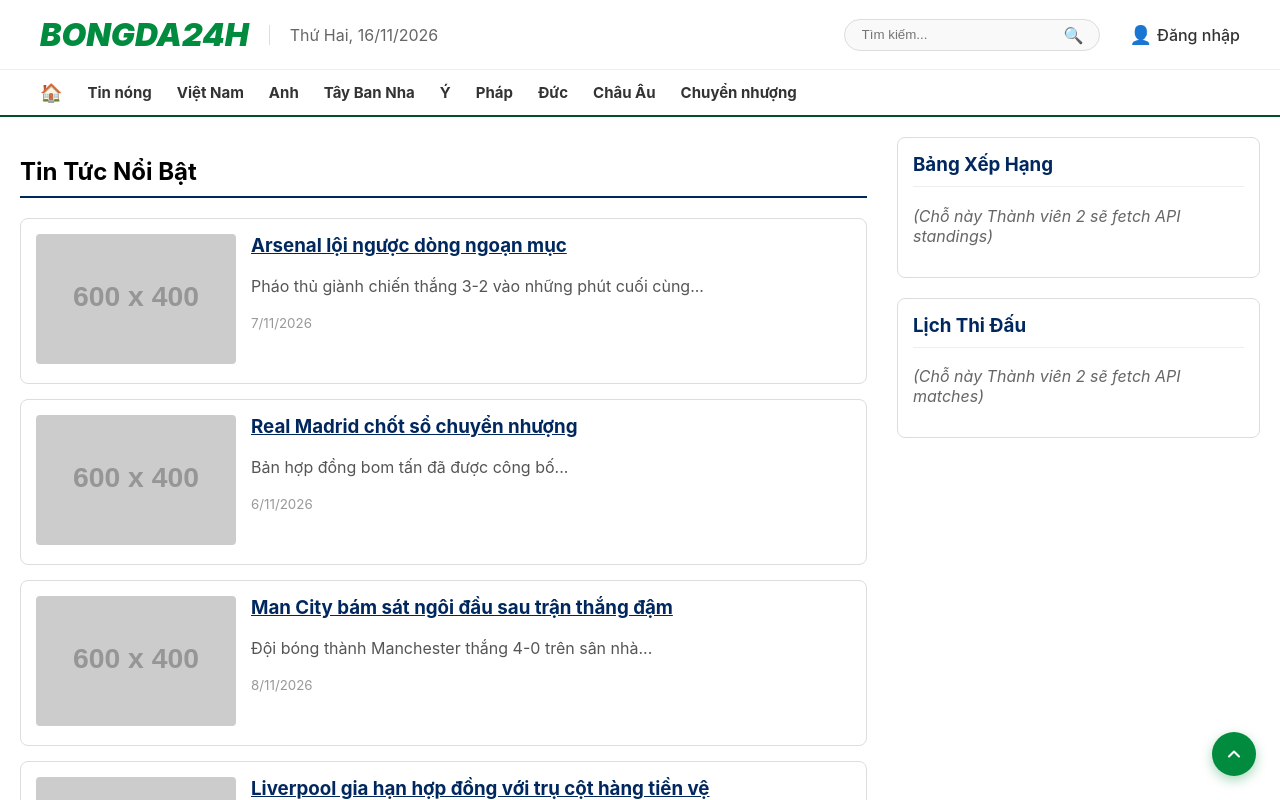
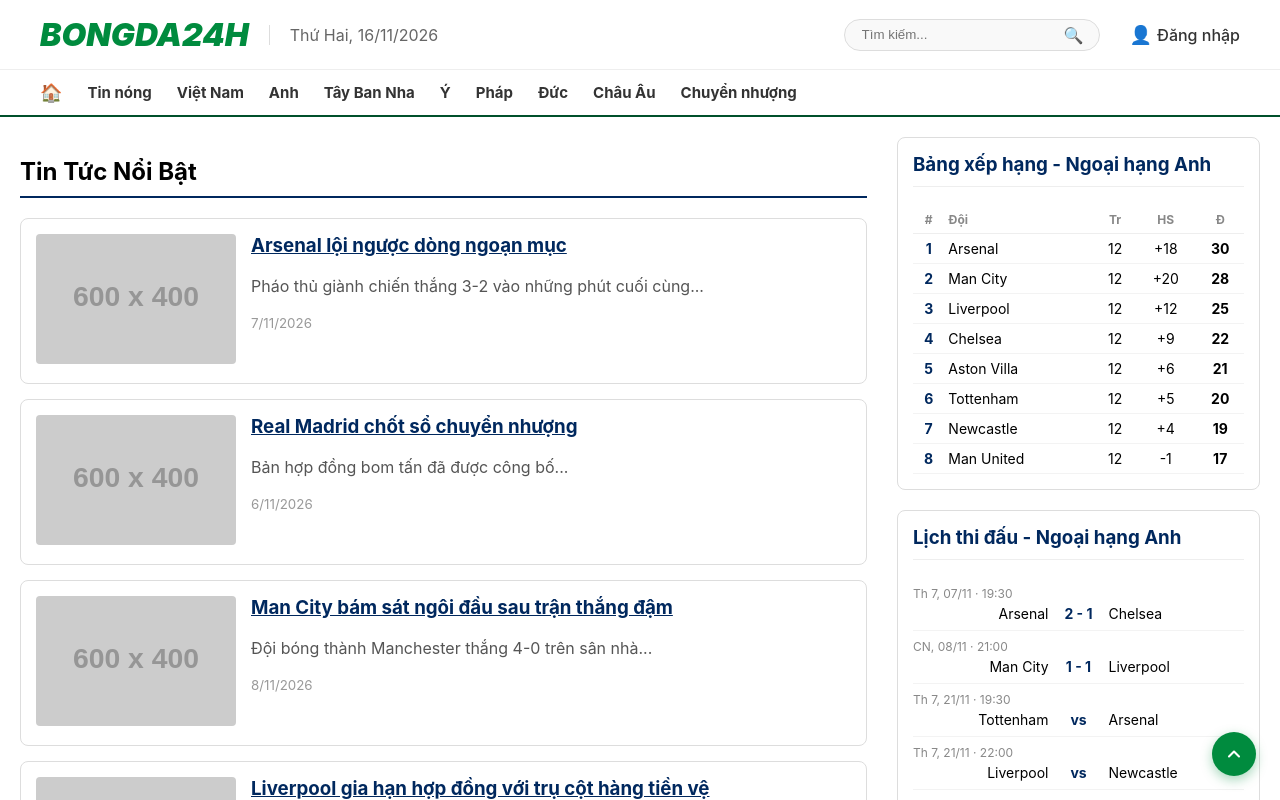
Before and after one commit to Kha-RndSoul/LTFE_CK, a React (Create React App) app: page / in a window 1280 px wide. Shown: the top 800 px of the page. Built offline with nearby package versions, Linux system fonts and the light colour scheme; data requests are answered from the project's data file.

Commit message:
them widget bang xep hang va lich thi dau cho sidebar

```diff
--- /dev/null
+++ b/src/components/sidebar/MatchScheduleWidget.tsx
@@ -0,0 +1,89 @@
+import React, { useState, useEffect } from 'react';
+import { IMatch } from '../../types';
+import { getMatches } from '../../services/api';
+import { LEAGUE_NAMES } from '../../utils/leagues';
+import { formatMatchDate, formatMatchTime } from '../../utils/helpers';
+import WidgetCard from './WidgetCard';
+
+interface MatchScheduleWidgetProps {
+    leagueId: string; // giai can hien lich dau
+    limit?: number; // tong so tran hien thi, mac dinh 5
+}
+
+const pickMatches = (matches: IMatch[], limit: number): IMatch[] => {
+    const finished = matches.filter((m) => m.status === 'finished').slice(-2);
+    const upcoming = matches
+        .filter((m) => m.status !== 'finished')
+        .slice(0, Math.max(limit - finished.length, 0));
+    return [...finished, ...upcoming];
+};
+
+const MatchScheduleWidget: React.FC<MatchScheduleWidgetProps> = ({ leagueId, limit = 5 }) => {
+    const [matches, setMatches] = useState<IMatch[]>([]);
+    const [loading, setLoading] = useState<boolean>(true);
+    const [error, setError] = useState<boolean>(false);
+
+    useEffect(() => {
+        let isCancelled = false;
+
+        const fetchMatches = async () => {
+            setLoading(true);
+            setError(false);
+            try {
+                const data = await getMatches(leagueId);
+                if (!isCancelled) setMatches(data);
+            } catch (err) {
+                if (isCancelled) return;
+                console.error('Loi tai lich thi dau:', err);
+                setError(true);
+            } finally {
+                if (!isCancelled) setLoading(false);
+            }
+        };
+        fetchMatches();
+
+        return () => {
+            isCancelled = true;
+        };
+    }, [leagueId]);
+
+    const leagueName = LEAGUE_NAMES[leagueId];
+    const title = leagueName ? `Lịch thi đấu - ${leagueName}` : 'Lịch thi đấu';
+    const shownMatches = pickMatches(matches, limit);
+
+    const renderBody = () => {
+        if (loading) return <p style={{ color: '#666' }}>Đang tải...</p>;
+        if (error) return <p style={{ color: 'red' }}>Không tải được lịch thi đấu.</p>;
+        if (shownMatches.length === 0) return <p style={{ color: '#666' }}>Chưa có dữ liệu.</p>;
+
+        return (
+            <div>
+                {shownMatches.map((m) => (
+                    <div key={m.id} style={{ padding: '8px 0', borderBottom: '1px solid #f3f3f3' }}>
+                        {/* dong tren: ngay gio hoac dang truc tiep */}
+                        <div style={{ fontSize: '12px', color: '#888', marginBottom: '4px' }}>
+                            {m.status === 'live' ? (
+                                <span style={{ color: 'red', fontWeight: 'bold' }}>● TRỰC TIẾP</span>
+                            ) : (
+                                `${formatMatchDate(m.kickoff)} · ${formatMatchTime(m.kickoff)}`
+                            )}
+                        </div>
+
+                        {/* dong duoi: doi nha - ti so (hoac vs) - doi khach */}
+                        <div style={{ display: 'flex', alignItems: 'center', gap: '8px', fontSize: '14px' }}>
+                            <span style={{ flex: 1, textAlign: 'right' }}>{m.homeTeam}</span>
+                            <span style={{ minWidth: '44px', textAlign: 'center', fontWeight: 'bold', color: '#00285e' }}>
+                                {m.status === 'scheduled' ? 'vs' : `${m.homeScore ?? 0} - ${m.awayScore ?? 0}`}
+                            </span>
+                            <span style={{ flex: 1, textAlign: 'left' }}>{m.awayTeam}</span>
+                        </div>
+                    </div>
+                ))}
+            </div>
+        );
+    };
+
+    return <WidgetCard title={title}>{renderBody()}</WidgetCard>;
+};
+
+export default MatchScheduleWidget;
--- a/src/components/sidebar/Sidebar.tsx
+++ b/src/components/sidebar/Sidebar.tsx
@@ -1,23 +1,18 @@
 import React from 'react';
+import StandingsWidget from './StandingsWidget';
+import MatchScheduleWidget from './MatchScheduleWidget';
+import { DEFAULT_LEAGUE_ID } from '../../utils/leagues';
 
-const Sidebar: React.FC = () => {
+interface SidebarProps {
+    leagueId?: string;
+}
+
+const Sidebar: React.FC<SidebarProps> = ({ leagueId = DEFAULT_LEAGUE_ID }) => {
     return (
         <div style={{ display: 'flex', flexDirection: 'column', gap: '20px' }}>
-
-            <div style={{ border: '1px solid #ddd', borderRadius: '8px', padding: '15px' }}>
-                <h3 style={{ color: '#00285e', borderBottom: '1px solid #eee', paddingBottom: '10px', marginTop: 0 }}>
-                    Bảng Xếp Hạng
-                </h3>
-                <p style={{ fontStyle: 'italic', color: '#666' }}>(Chỗ này Thành viên 2 sẽ fetch API standings)</p>
-            </div>
-
-            <div style={{ border: '1px solid #ddd', borderRadius: '8px', padding: '15px' }}>
-                <h3 style={{ color: '#00285e', borderBottom: '1px solid #eee', paddingBottom: '10px', marginTop: 0 }}>
-                    Lịch Thi Đấu
-                </h3>
-                <p style={{ fontStyle: 'italic', color: '#666' }}>(Chỗ này Thành viên 2 sẽ fetch API matches)</p>
-            </div>
-
+            {/* moi widget tu fetch rieng, widget nay loi thi widget kia van chay */}
+            <StandingsWidget leagueId={leagueId} />
+            <MatchScheduleWidget leagueId={leagueId} />
         </div>
     );
 };
--- /dev/null
+++ b/src/components/sidebar/StandingsWidget.tsx
@@ -0,0 +1,82 @@
+import React, { useState, useEffect } from 'react';
+import { IStanding } from '../../types';
+import { getStandings } from '../../services/api';
+import { LEAGUE_NAMES } from '../../utils/leagues';
+import WidgetCard from './WidgetCard';
+
+interface StandingsWidgetProps {
+    leagueId: string;
+    limit?: number; // so doi hien thi la 8
+}
+
+const cellStyle: React.CSSProperties = { padding: '6px 4px', textAlign: 'center' };
+
+const StandingsWidget: React.FC<StandingsWidgetProps> = ({ leagueId, limit = 8 }) => {
+    const [standings, setStandings] = useState<IStanding[]>([]);
+    const [loading, setLoading] = useState<boolean>(true);
+    const [error, setError] = useState<boolean>(false);
+
+    useEffect(() => {
+        let isCancelled = false;
+
+        const fetchStandings = async () => {
+            setLoading(true);
+            setError(false);
+            try {
+                const data = await getStandings(leagueId);
+                if (!isCancelled) setStandings(data);
+            } catch (err) {
+                if (isCancelled) return;
+                console.error('Loi tai bang xep hang:', err);
+                setError(true);
+            } finally {
+                if (!isCancelled) setLoading(false);
+            }
+        };
+        fetchStandings();
+
+        return () => {
+            isCancelled = true;
+        };
+    }, [leagueId]);
+
+    const leagueName = LEAGUE_NAMES[leagueId];
+    const title = leagueName ? `Bảng xếp hạng - ${leagueName}` : 'Bảng xếp hạng';
+
+    // hien thong bao neu dang tai / loi / rong
+    const renderBody = () => {
+        if (loading) return <p style={{ color: '#666' }}>Đang tải...</p>;
+        if (error) return <p style={{ color: 'red' }}>Không tải được bảng xếp hạng.</p>;
+        if (standings.length === 0) return <p style={{ color: '#666' }}>Chưa có dữ liệu.</p>;
+
+        return (
+            <table style={{ width: '100%', borderCollapse: 'collapse', fontSize: '14px' }}>
+                <thead>
+                <tr style={{ color: '#888', fontSize: '12px', borderBottom: '1px solid #eee' }}>
+                    <th style={cellStyle}>#</th>
+                    <th style={{ ...cellStyle, textAlign: 'left' }}>Đội</th>
+                    <th style={cellStyle}>Tr</th>
+                    <th style={cellStyle}>HS</th>
+                    <th style={cellStyle}>Đ</th>
+                </tr>
+                </thead>
+                <tbody>
+                {standings.slice(0, limit).map((row) => (
+                    <tr key={row.id} style={{ borderBottom: '1px solid #f3f3f3' }}>
+                        <td style={{ ...cellStyle, fontWeight: 'bold', color: '#00285e' }}>{row.position}</td>
+                        <td style={{ ...cellStyle, textAlign: 'left' }}>{row.team}</td>
+                        <td style={cellStyle}>{row.played}</td>
+                        {/* them dau + cho hieu so duong */}
+                        <td style={cellStyle}>{row.goalDifference > 0 ? '+' + row.goalDifference : row.goalDifference}</td>
+                        <td style={{ ...cellStyle, fontWeight: 'bold' }}>{row.points}</td>
+                    </tr>
+                ))}
+                </tbody>
+            </table>
+        );
+    };
+
+    return <WidgetCard title={title}>{renderBody()}</WidgetCard>;
+};
+
+export default StandingsWidget;
--- /dev/null
+++ b/src/components/sidebar/WidgetCard.tsx
@@ -0,0 +1,19 @@
+import React from 'react';
+
+interface WidgetCardProps {
+    title: string;
+    children: React.ReactNode;
+}
+
+const WidgetCard: React.FC<WidgetCardProps> = ({ title, children }) => {
+    return (
+        <div style={{ border: '1px solid #ddd', borderRadius: '8px', padding: '15px' }}>
+            <h3 style={{ color: '#00285e', borderBottom: '1px solid #eee', paddingBottom: '10px', marginTop: 0 }}>
+                {title}
+            </h3>
+            {children}
+        </div>
+    );
+};
+
+export default WidgetCard;
```
